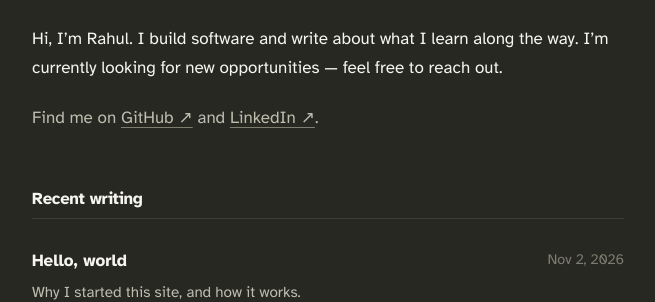
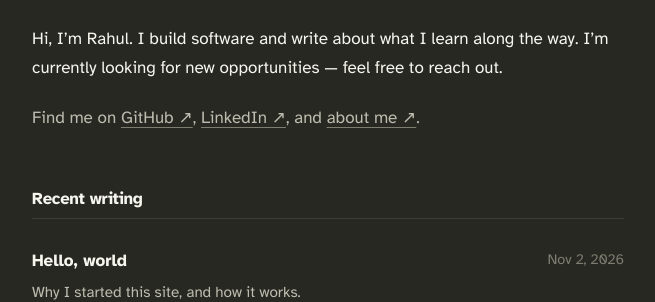
Before and after one commit to rahulsrao011/rahulsrao011.github.io, a Jekyll site: the page built from index.md, in a window 1280 px wide. Shown: the part 261-563 px from the top of the page, without its empty margins (312-967 px from the left). Built offline with Jekyll 4.4.1, drawn with Linux system fonts in a browser that asks for light colours.

Commit message:
Update index.md

```diff
--- a/index.md
+++ b/index.md
@@ -13,7 +13,7 @@ Hi, I'm Rahul. I build software and write about what I learn along the way. I'm
 
 </section>
 
-  <p class="contact-line">Find me on <a href="https://github.com/{{ site.github }}" target="_blank" rel="noopener">GitHub&nbsp;&#x2197;</a> and <a href="https://www.linkedin.com/in/{{ site.linkedin }}" target="_blank" rel="noopener">LinkedIn&nbsp;&#x2197;</a>.</p>
+  <p class="contact-line">Find me on <a href="https://github.com/{{ site.github }}" target="_blank" rel="noopener">GitHub&nbsp;&#x2197;</a>, <a href="https://www.linkedin.com/in/{{ site.linkedin }}" target="_blank" rel="noopener">LinkedIn&nbsp;&#x2197;</a>, and <a href="https://www.about.me/rahulsrao" target="_blank" rel="noopener">about me&nbsp;&#x2197;</a>.</p>
 
 
 {% if site.posts.size > 0 %}
```
